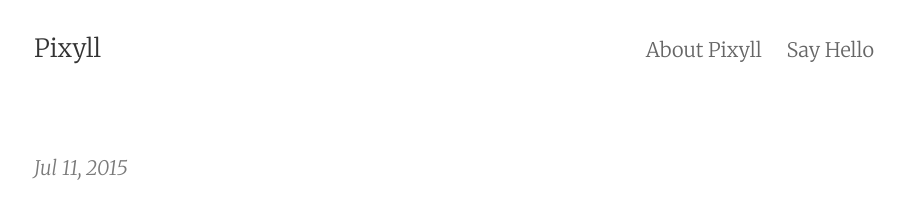
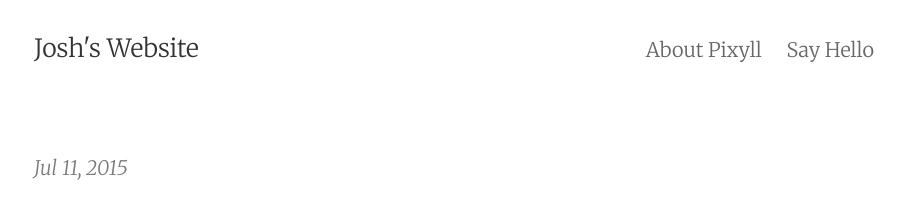
Before and after one commit to JoshuaKoh/JoshuaKoh.github.io, a Jekyll site: the page built from index.html, in a window 1280 px wide. Shown: the top 201 px of the page, without its empty margins (186-1091 px from the left). Built offline with Jekyll 4.4.1, drawn with Linux system fonts in a browser that asks for light colours; the list of posts is cut into pages by our own code; some of the changed lines change nothing that is shown.

Commit message:
Update config

```diff
--- a/_config.yml
+++ b/_config.yml
@@ -1,10 +1,10 @@
 # Site settings
-title:       Pixyll
-email:       your_email@example.com
-author:      John Otander
-description: "A simple, beautiful theme for Jekyll that emphasizes content rather than aesthetic fluff."
+title:       Josh's Website
+email:       joshua@kohfamily.com
+author:      Joshua Koh
+description: "Josh's Website description"
 baseurl:     ""
-url:         "http://pixyll.com"
+url:         "http://blog.joshuakoh.com"
 date_format: "%b %-d, %Y"
 header_pages:
  - about.md
```
